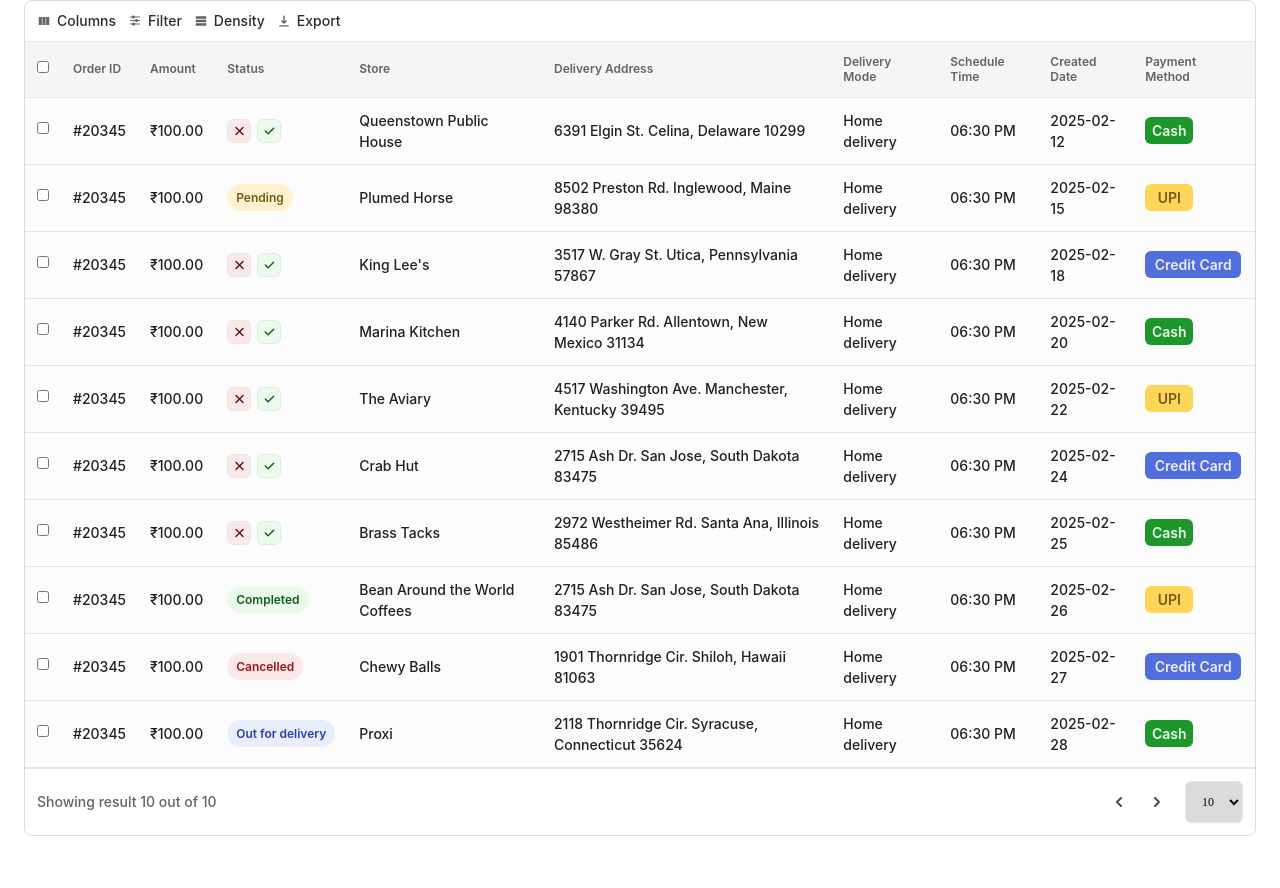
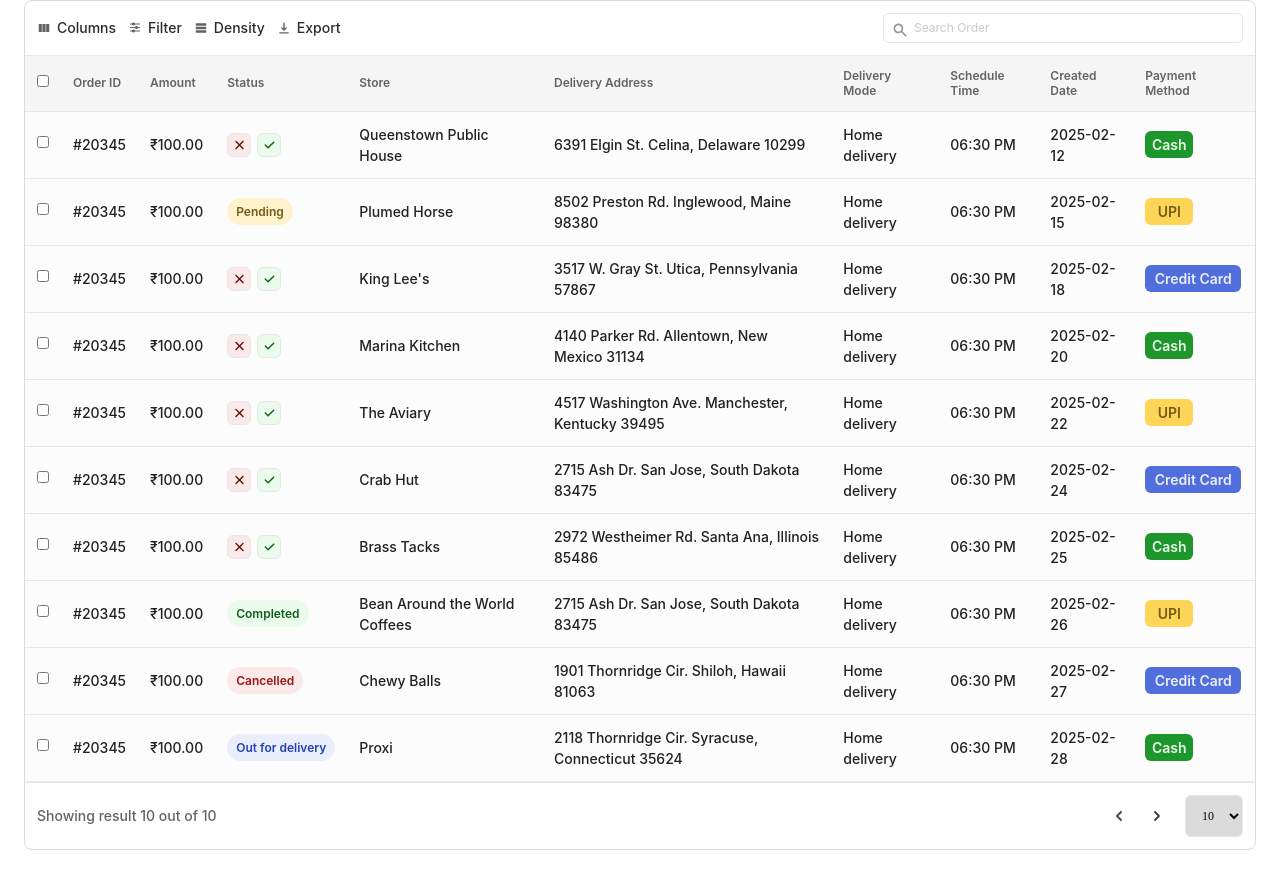
Before and after one commit to prabhakarikonicit/dhaam-order-app-ui, a React app: page / in a window 1280 px wide. Shown: the top 888 px of the page. Built offline with nearby package versions, Linux system fonts and the light colour scheme.

Commit message:
add search bar

```diff
--- a/src/localComponents/common/tableTemplate.tsx
+++ b/src/localComponents/common/tableTemplate.tsx
@@ -10,7 +10,8 @@ const TableTemplate = ({
   enableDateFilters = false,
   densityFirst = false, // Default to false for backward compatibility
   selectedRows= null,
-  setSelectedRows = null
+  setSelectedRows = null,
+  searchPlaceholder = "Search",
 }: {
   tableColumns: TableColumns[];
   tableData: TableData[];
@@ -21,15 +22,14 @@ const TableTemplate = ({
   densityFirst?: boolean;
   selectedRows?: string[] | null,
   setSelectedRows?: React.Dispatch<React.SetStateAction<string[]>> | null;
+  searchPlaceholder?:string,
 }) => {
 
   const [hasJSXTypeError, setHasJSXTypeError] = useState(false);
   const [filteredData, setFilteredData] = useState<TableData[]>([]);
   const [currentPageSize, setCurrentPageSize] = useState(pageSize);
   const [currentPage, setCurrentPage] = useState(1);
-  const [modalMode, setModalMode] = useState<
-    "add" | "edit" | "view" | "payment"
-  >("add");
+  const [searchValue, setSearchValue] = useState<string>("");
   const [isModalOpen, setIsModalOpen] = useState(false);
   const [selectedOrder, setSelectedOrder] = useState<Order | null>(null);
   const [hiddenColumns, setHiddenColumns] = useState<string[]>([]);
@@ -289,6 +289,19 @@ const TableTemplate = ({
 
   useEffect(() => {
     let result = tableData;
+
+    // Apply search filter
+    if(searchValue) {
+      result = result.filter(row => {
+        return tableColumns.some(col => {
+          if(hiddenColumns.includes(col.field)) return false;
+          const value = col.type == 'jsx' ? row[col.field].value :row[col.field];
+          if(value == null) return false;
+          return String(value).toLowerCase().includes(searchValue.toLowerCase());
+        })
+      })
+    }
+    // Apply column-specific filters
     if (appliedFilter && Object.keys(appliedFilter).length > 0) {
       const filterColumn = Object.keys(appliedFilter)[0];
       const filterValue = appliedFilter[filterColumn];
@@ -361,7 +374,7 @@ const TableTemplate = ({
       setAppliedFilterType("text");
     }
     setFilteredData(result);
-  }, [appliedFilter, dateOperator, startDate, endDate]);
+  }, [appliedFilter, searchValue, dateOperator, startDate, endDate]);
 
   const handleSelectRow = (id: string) => {
     setSelectedRows && setSelectedRows((currState) => {
@@ -775,6 +788,32 @@ const TableTemplate = ({
             {/* Render density button after export if densityFirst is false */}
             {!densityFirst && renderDensityButton()}
             </div>
+            {/* Search box */}
+          <div className="relative w-full sm:w-auto mt-2 sm:mt-0">
+            <span className="w-4 h-4 absolute left-3 top-1/2 transform -translate-y-1/2 text-grey-border">
+              <svg
+                xmlns="http://www.w3.org/2000/svg"
+                width="16"
+                height="16"
+                viewBox="0 0 16 16"
+                fill="none"
+              >
+                <path
+                  fill-rule="evenodd"
+                  clip-rule="evenodd"
+                  d="M6.39961 3.2001C4.6323 3.2001 3.19961 4.63279 3.19961 6.4001C3.19961 8.16741 4.6323 9.6001 6.39961 9.6001C8.16692 9.6001 9.59961 8.16741 9.59961 6.4001C9.59961 4.63279 8.16692 3.2001 6.39961 3.2001ZM1.59961 6.4001C1.59961 3.74913 3.74864 1.6001 6.39961 1.6001C9.05058 1.6001 11.1996 3.74913 11.1996 6.4001C11.1996 7.43676 10.871 8.39667 10.3122 9.18133L14.1653 13.0344C14.4777 13.3468 14.4777 13.8534 14.1653 14.1658C13.8529 14.4782 13.3463 14.4782 13.0339 14.1658L9.18084 10.3127C8.39618 10.8715 7.43627 11.2001 6.39961 11.2001C3.74864 11.2001 1.59961 9.05106 1.59961 6.4001Z"
+                  fill="#949494"
+                />
+              </svg>
+            </span>
+            <input
+              type="text"
+              value={searchValue}
+              onChange={(e) => setSearchValue(e.target.value)}
+              placeholder={searchPlaceholder}
+              className="pl-10 pr-4 py-2 border border-gray-200 rounded-lg text-[12px] font-inter font-[400] text-cardTitle w-full sm:w-64 md:w-80 lg:w-96 xl:w-120"
+            />
+          </div>
           </div>
         )}
         <table className="w-full border-collapse table-auto">
--- a/src/localComponents/orders.tsx
+++ b/src/localComponents/orders.tsx
@@ -441,7 +441,7 @@ const [selectedRows, setSelectedRows] = useState<string[]>([])
   };
   return (
   <>
-  <TableTemplate tableColumns={columns} tableData={orders} enableDateFilters={true} densityFirst={true} selectedRows={selectedRows} setSelectedRows={setSelectedRows} pageSize={10}/>
+  <TableTemplate tableColumns={columns} tableData={orders} enableDateFilters={true} densityFirst={true} selectedRows={selectedRows} setSelectedRows={setSelectedRows} pageSize={10} searchPlaceholder="Search Order"/>
   {isModalOpen &&
         (modalMode === "payment" ? (
           <CustomModal
```
